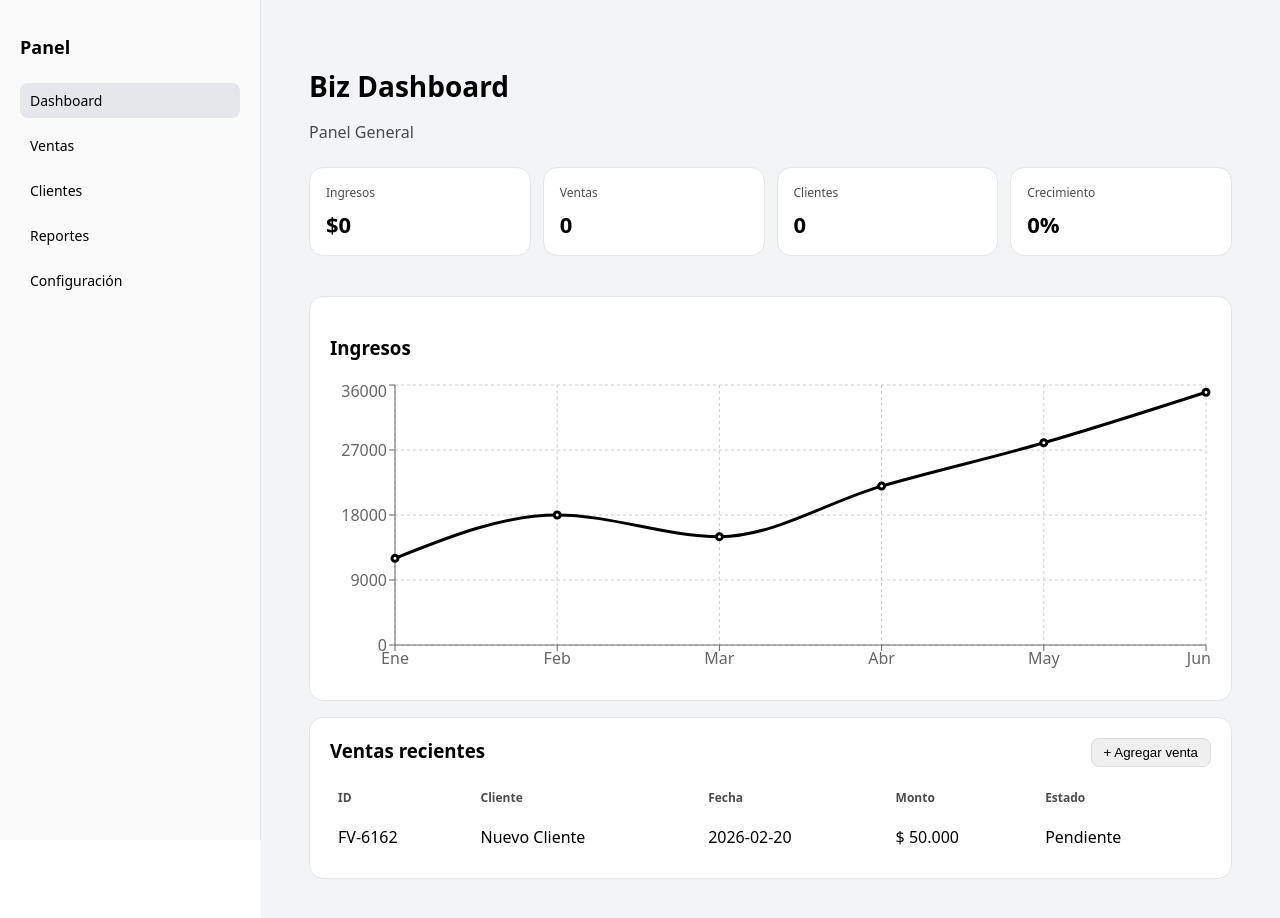
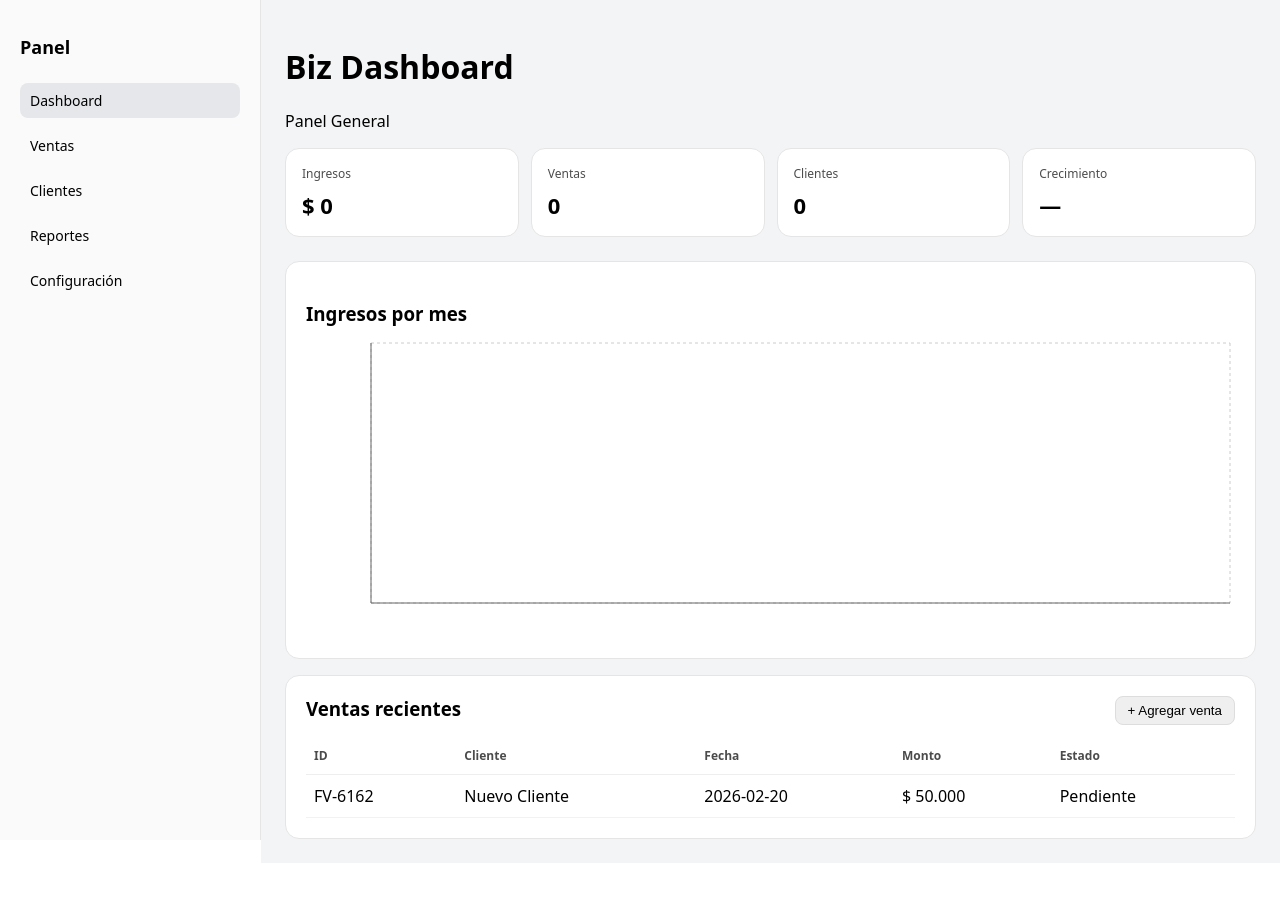
Before and after one commit to ipiseradev/biz-dashboard, a Next.js app: page / in a window 1280 px wide. Both pictures are taken after a click on the button "+ Agregar venta". Shown: the top 918 px of the page. After the commit the page ends 863 px from the top, so only its background shows below. Built offline with nearby package versions, Linux system fonts and the light colour scheme.

Commit message:
feat: sync KPIs + chart + table via localStorage events

```diff
--- a/src/app/page.tsx
+++ b/src/app/page.tsx
@@ -1,28 +1,63 @@
+"use client";
+
+import { useEffect, useState } from "react";
 import SalesChart from "@/components/SalesChart";
 import RecentSalesTable from "@/components/RecentSalesTable";
+import { calcMetrics } from "@/lib/metrics";
+
+const STORAGE_KEY = "biz-sales";
 
 export default function Home() {
+  const [metrics, setMetrics] = useState({
+    revenue: 0,
+    salesCount: 0,
+    clients: 0,
+  });
+
+  function refreshMetrics() {
+    const stored = localStorage.getItem(STORAGE_KEY);
+    const parsed = stored ? JSON.parse(stored) : [];
+    setMetrics(calcMetrics(parsed));
+  }
+
+  useEffect(() => {
+    refreshMetrics();
+
+    const onUpdated = () => refreshMetrics();
+    window.addEventListener("biz-sales-updated", onUpdated);
+
+    return () => window.removeEventListener("biz-sales-updated", onUpdated);
+  }, []);
+
+  function formatARS(value: number) {
+    return new Intl.NumberFormat("es-AR", {
+      style: "currency",
+      currency: "ARS",
+      maximumFractionDigits: 0,
+    }).format(value);
+  }
+
   return (
-    <main style={{ padding: 24, fontFamily: "system-ui" }}>
-      <h1 style={{ fontSize: 28, marginBottom: 8 }}>Biz Dashboard</h1>
-      <p style={{ opacity: 0.7, marginBottom: 24 }}> Panel General </p>
+    <main>
+      <h1>Biz Dashboard</h1>
+      <p>Panel General</p>
 
       <section
         style={{
           display: "grid",
           gridTemplateColumns: "repeat(4, minmax(0, 1fr))",
           gap: 12,
+          marginBottom: 20,
         }}
       >
-        <Card title="Ingresos" value="$0" />
-        <Card title="Ventas" value="0" />
-        <Card title="Clientes" value="0" />
-        <Card title="Crecimiento" value="0%" />
+        <Card title="Ingresos" value={formatARS(metrics.revenue)} />
+        <Card title="Ventas" value={String(metrics.salesCount)} />
+        <Card title="Clientes" value={String(metrics.clients)} />
+        <Card title="Crecimiento" value="—" />
       </section>
 
       <SalesChart />
       <RecentSalesTable />
-
     </main>
   );
 }
--- a/src/components/RecentSalesTable.tsx
+++ b/src/components/RecentSalesTable.tsx
@@ -18,9 +18,7 @@ export default function RecentSalesTable() {
 
   useEffect(() => {
     const stored = localStorage.getItem(STORAGE_KEY);
-    if (stored) {
-      setSales(JSON.parse(stored));
-    }
+    if (stored) setSales(JSON.parse(stored));
   }, []);
 
   useEffect(() => {
@@ -36,7 +34,11 @@ export default function RecentSalesTable() {
       status: "Pendiente",
     };
 
-    setSales([newSale, ...sales]);
+    const updated = [newSale, ...sales];
+    setSales(updated);
+
+    // avisar a KPIs y gráfico
+    window.dispatchEvent(new Event("biz-sales-updated"));
   }
 
   return (
@@ -64,28 +66,39 @@ export default function RecentSalesTable() {
         </button>
       </div>
 
+      <div style={{ overflowX: "auto" }}>
         <table style={{ width: "100%", borderCollapse: "collapse" }}>
           <thead>
             <tr style={{ textAlign: "left", fontSize: 12, opacity: 0.7 }}>
-            <th style={{ padding: "10px 8px" }}>ID</th>
-            <th style={{ padding: "10px 8px" }}>Cliente</th>
-            <th style={{ padding: "10px 8px" }}>Fecha</th>
-            <th style={{ padding: "10px 8px" }}>Monto</th>
-            <th style={{ padding: "10px 8px" }}>Estado</th>
+              <th style={{ padding: "10px 8px", borderBottom: "1px solid #eee" }}>ID</th>
+              <th style={{ padding: "10px 8px", borderBottom: "1px solid #eee" }}>Cliente</th>
+              <th style={{ padding: "10px 8px", borderBottom: "1px solid #eee" }}>Fecha</th>
+              <th style={{ padding: "10px 8px", borderBottom: "1px solid #eee" }}>Monto</th>
+              <th style={{ padding: "10px 8px", borderBottom: "1px solid #eee" }}>Estado</th>
             </tr>
           </thead>
           <tbody>
             {sales.map((s) => (
               <tr key={s.id}>
-              <td style={{ padding: "10px 8px" }}>{s.id}</td>
-              <td style={{ padding: "10px 8px" }}>{s.customer}</td>
-              <td style={{ padding: "10px 8px" }}>{s.date}</td>
-              <td style={{ padding: "10px 8px" }}>{formatARS(s.amount)}</td>
-              <td style={{ padding: "10px 8px" }}>{s.status}</td>
+                <td style={{ padding: "10px 8px", borderBottom: "1px solid #f2f2f2" }}>{s.id}</td>
+                <td style={{ padding: "10px 8px", borderBottom: "1px solid #f2f2f2" }}>{s.customer}</td>
+                <td style={{ padding: "10px 8px", borderBottom: "1px solid #f2f2f2" }}>{s.date}</td>
+                <td style={{ padding: "10px 8px", borderBottom: "1px solid #f2f2f2" }}>
+                  {formatARS(s.amount)}
+                </td>
+                <td style={{ padding: "10px 8px", borderBottom: "1px solid #f2f2f2" }}>{s.status}</td>
               </tr>
             ))}
+            {sales.length === 0 && (
+              <tr>
+                <td colSpan={5} style={{ padding: 12, opacity: 0.7 }}>
+                  No hay ventas todavía. Tocá “+ Agregar venta”.
+                </td>
+              </tr>
+            )}
           </tbody>
         </table>
       </div>
+    </div>
   );
 }
--- a/src/components/SalesChart.tsx
+++ b/src/components/SalesChart.tsx
@@ -1,5 +1,6 @@
 "use client";
 
+import { useEffect, useState } from "react";
 import {
   LineChart,
   Line,
@@ -10,33 +11,61 @@ import {
   CartesianGrid,
 } from "recharts";
 
-import { salesData } from "@/data/sales";
+type Point = { month: string; revenue: number };
+
+const STORAGE_KEY = "biz-sales";
+
+function buildChartData(): Point[] {
+  const stored = localStorage.getItem(STORAGE_KEY);
+  if (!stored) return [];
+
+  const sales = JSON.parse(stored);
+
+  const map: Record<string, number> = {};
+  for (const s of sales) {
+    if (!s?.date) continue;
+    const month = String(s.date).slice(0, 7); // YYYY-MM
+    const amount = Number(s.amount || 0);
+    map[month] = (map[month] || 0) + amount;
+  }
+
+  return Object.entries(map)
+    .sort(([a], [b]) => (a > b ? 1 : -1))
+    .map(([month, revenue]) => ({ month, revenue }));
+}
 
 export default function SalesChart() {
+  const [data, setData] = useState<Point[]>([]);
+
+  useEffect(() => {
+    const refresh = () => setData(buildChartData());
+
+    refresh();
+
+    // actualizar cuando cambian ventas
+    window.addEventListener("biz-sales-updated", refresh);
+    return () => window.removeEventListener("biz-sales-updated", refresh);
+  }, []);
+
   return (
     <div
       style={{
-        marginTop: 40,
+        marginTop: 24,
         background: "white",
         padding: 20,
         borderRadius: 14,
         border: "1px solid #e5e5e5",
       }}
     >
-      <h3 style={{ marginBottom: 20 }}>Ingresos</h3>
+      <h3 style={{ marginBottom: 12 }}>Ingresos por mes</h3>
 
       <ResponsiveContainer width="100%" height={300}>
-        <LineChart data={salesData}>
+        <LineChart data={data}>
           <CartesianGrid strokeDasharray="3 3" />
           <XAxis dataKey="month" />
           <YAxis />
           <Tooltip />
-          <Line
-            type="monotone"
-            dataKey="revenue"
-            stroke="#000000"
-            strokeWidth={3}
-          />
+          <Line type="monotone" dataKey="revenue" stroke="#000000" strokeWidth={3} />
         </LineChart>
       </ResponsiveContainer>
     </div>
--- /dev/null
+++ b/src/lib/metrics.ts
@@ -0,0 +1,14 @@
+import type { RecentSale } from "@/data/recentSales";
+
+export function calcMetrics(sales: RecentSale[]) {
+  const revenue = sales.reduce((acc, s) => acc + s.amount, 0);
+  const salesCount = sales.length;
+
+  const uniqueClients = new Set(sales.map((s) => s.customer)).size;
+
+  return {
+    revenue,
+    salesCount,
+    clients: uniqueClients,
+  };
+}
```
Lines whose indentation alone changed are shown as unchanged.
